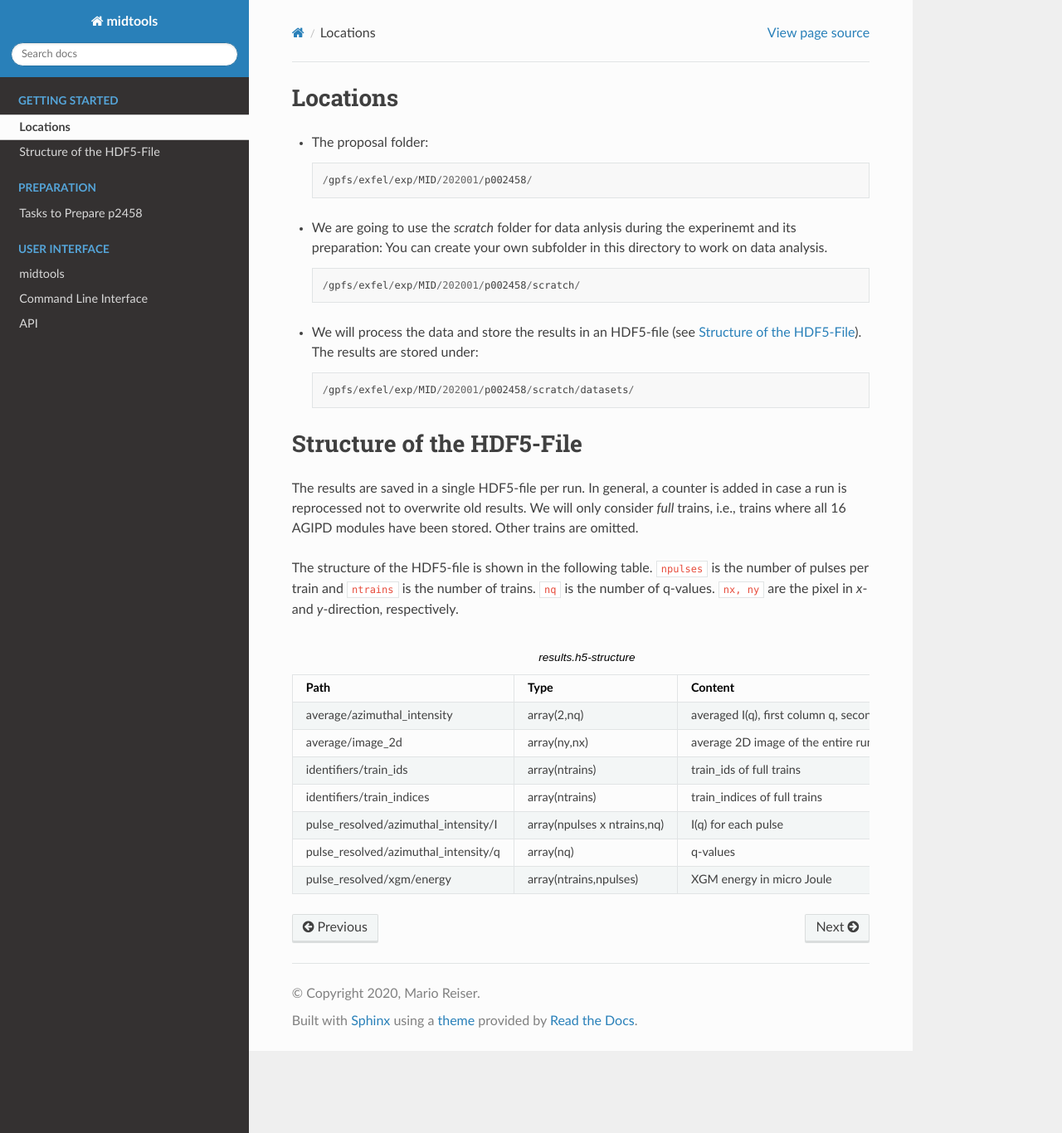
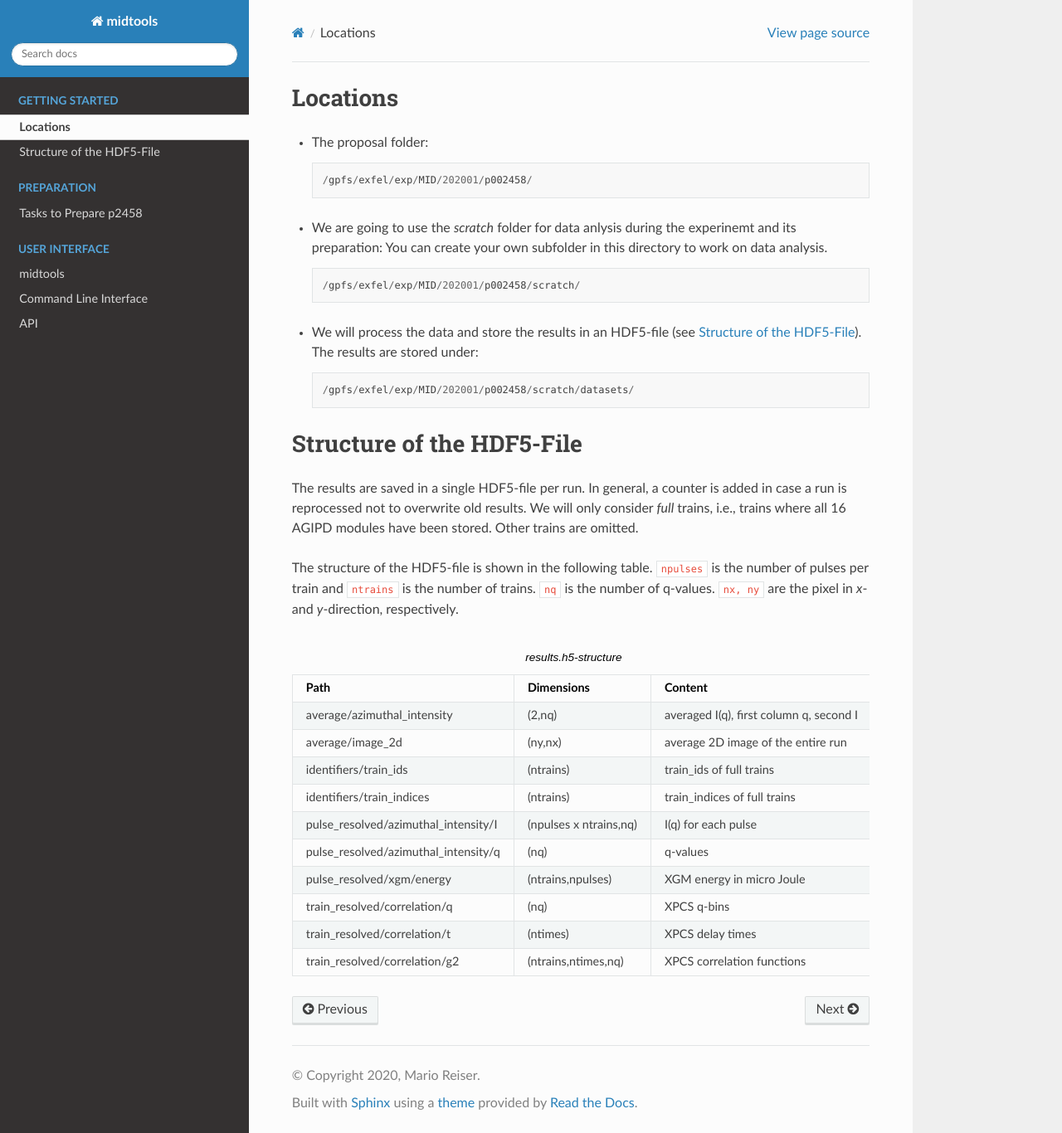
Before and after one commit to reiserm/midtools, a Sphinx documentation site: the page built from docs/source/getting_started.rst, in a window 1280 px wide and 1366 px high. Shown: the whole window at 83% size. Built offline with Sphinx 7.4.7 and the Read the Docs theme 2.0.0, drawn with Linux system fonts in a browser that asks for light colours.

Commit message:
updated h5 structure

```diff
--- a/docs/source/getting_started.rst
+++ b/docs/source/getting_started.rst
@@ -28,13 +28,16 @@ The structure of the HDF5-file is shown in the following table. :code:`npulses`
 :code:`nx, ny` are the pixel in `x`- and `y`-direction, respectively.
 
 .. csv-table:: results.h5-structure
-        :header: "Path", "Type", "Content"
+        :header: "Path", "Dimensions", "Content"
         :widths: 30, 5, 30
 
-        "average/azimuthal_intensity", "array(2,nq)", "averaged I(q), first column q, second I"
-        "average/image_2d", "array(ny,nx)", "average 2D image of the entire run"
-        "identifiers/train_ids", "array(ntrains)", "train_ids of full trains"
-        "identifiers/train_indices", "array(ntrains)", "train_indices of full trains"
-        "pulse_resolved/azimuthal_intensity/I", "array(npulses x ntrains,nq)", "I(q) for each pulse"
-        "pulse_resolved/azimuthal_intensity/q", "array(nq)", "q-values"
-        "pulse_resolved/xgm/energy", "array(ntrains,npulses)", "XGM energy in micro Joule"
+        "average/azimuthal_intensity", "(2,nq)", "averaged I(q), first column q, second I"
+        "average/image_2d", "(ny,nx)", "average 2D image of the entire run"
+        "identifiers/train_ids", "(ntrains)", "train_ids of full trains"
+        "identifiers/train_indices", "(ntrains)", "train_indices of full trains"
+        "pulse_resolved/azimuthal_intensity/I", "(npulses x ntrains,nq)", "I(q) for each pulse"
+        "pulse_resolved/azimuthal_intensity/q", "(nq)", "q-values"
+        "pulse_resolved/xgm/energy", "(ntrains,npulses)", "XGM energy in micro Joule"
+        "train_resolved/correlation/q", "(nq)", "XPCS q-bins"
+        "train_resolved/correlation/t", "(ntimes)", "XPCS delay times"
+        "train_resolved/correlation/g2", "(ntrains,ntimes,nq)", "XPCS correlation functions"
```
Also changed, not shown: docs/source/cmd-interface.rst (+6 -4 lines), 1 other file.
